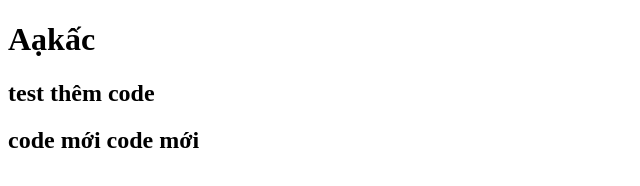
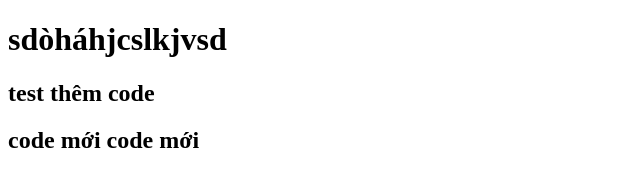
Before and after one commit to Colinwilbus/NguyenVietBinh0206, a plain HTML site: page NguyenVietBinh0206/index.html in a window 1280 px wide. Shown: the whole page, without its empty margins (0-640 px from the left). Drawn offline with Linux system fonts and the light colour scheme.

Commit message:
áâcsxc

```diff
--- a/NguyenVietBinh0206/index.html
+++ b/NguyenVietBinh0206/index.html
@@ -7,7 +7,7 @@
     <title>Document</title>
 </head>
 <body>
-    <h1>Aạkấc</h1>
+    <h1>sdòháhjcslkjvsd</h1>
     <h2>test thêm code</h2>
     <h2>code mới code mới</h2>
 
```
